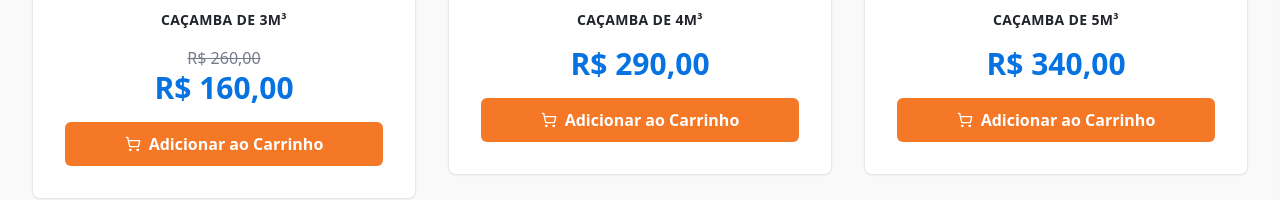
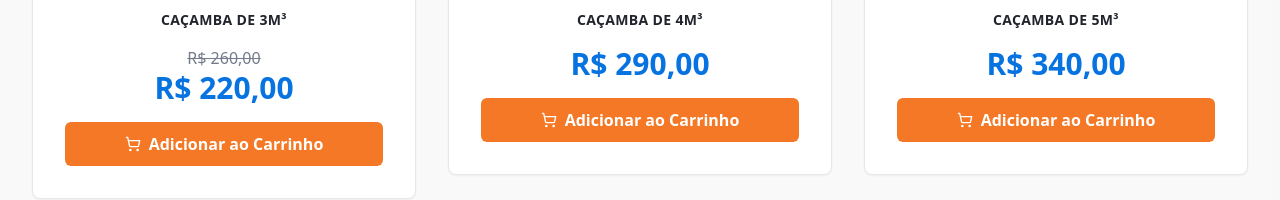
Before and after one commit to elianasilva1266-cmyk/getnetrise, a React (Vite) app: page / in a window 1280 px wide. Shown: the part 611-811 px from the top of the page. Built offline with nearby package versions, Linux system fonts and the light colour scheme; the HTML template or start-up script is replaced by a standard one.

Commit message:
Changes
Co-authored-by: elianasilva1266-cmyk <237103208+elianasilva1266-cmyk@users.noreply.github.com>

```diff
--- a/src/pages/Index.tsx
+++ b/src/pages/Index.tsx
@@ -12,7 +12,7 @@ const Index = () => {
       id: 1,
       title: "CAÇAMBA DE 3M³",
       size: "3m³",
-      price: "R$ 160,00",
+      price: "R$ 220,00",
       originalPrice: "R$ 260,00",
       image: cacamba3m,
     },
```
